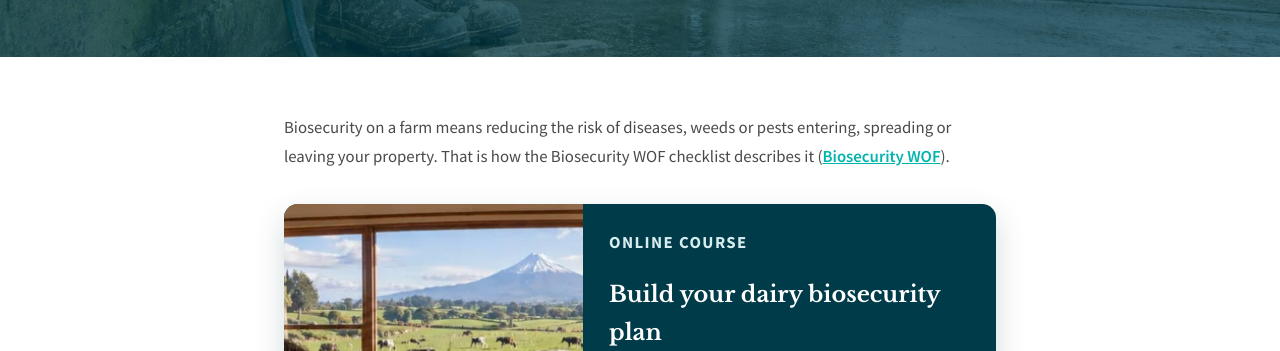
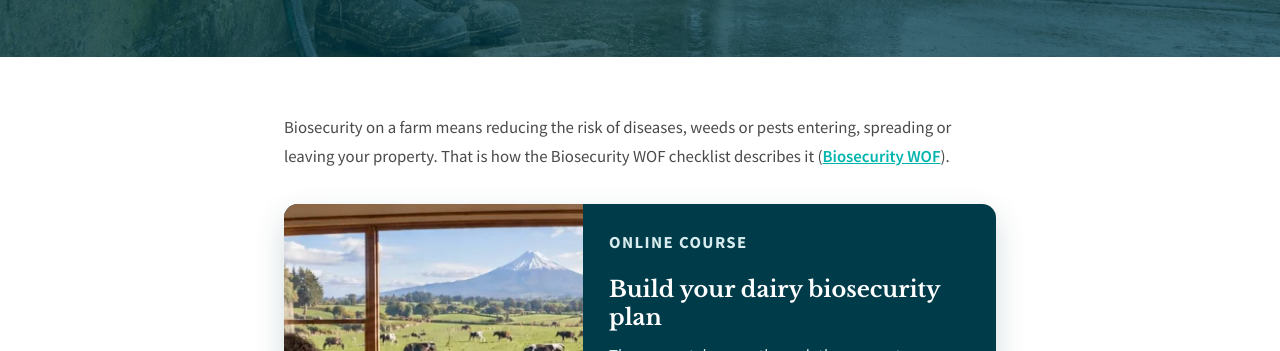
Before and after one commit to GordonFindlay101/biosecuritytraining-nz, a plain HTML site: page articles/how-to-write-a-dairy-farm-biosecurity-plan-nz.html in a window 1280 px wide. Shown: the part 449-800 px from the top of the page. Drawn offline with nearby package versions, Linux system fonts and the light colour scheme.

Commit message:
Footer Free Courses link goes to the free courses page; dairy promo heading below the first H2
Co-Authored-By: Claude Opus 5.5 <noreply@anthropic.com>
Claude-Session: https://claude.ai/code/session_013zLpoeVqgShgn2h8t9TazC

```diff
--- a/articles/how-to-write-a-dairy-farm-biosecurity-plan-nz.html
+++ b/articles/how-to-write-a-dairy-farm-biosecurity-plan-nz.html
@@ -165,7 +165,7 @@
       <img src="/images/dairy-plan-course-kitchen.webp" alt="A dairy farmer at the kitchen table working on a laptop beside a printed farm map" width="1200" height="450" loading="lazy">
       <div class="bt-promo-in">
         <p class="bt-promo-tag">Online course</p>
-        <h3>Build your dairy biosecurity plan</h3>
+        <p class="bt-promo-h">Build your dairy biosecurity plan</p>
         <p>The course takes you through the seven steps below for your own farm, one page at a time, and emails you the finished plan as a PDF. Four weeks later you come back, log what you actually saw, and that becomes version 2.</p>
         <div class="bt-promo-btns"><a class="bt-btn" href="https://learn.capabilitysolutions.co.nz/buy/dairy-biosecurity-plan">Buy the plan, $150 + GST</a><a class="bt-btn bt-btn-ghost" href="https://capabilitysolutions.co.nz/dairy-biosecurity-plan.html">See the course</a></div>
       </div>
@@ -254,7 +254,7 @@ figcaption a:hover{color:#003B49}
 .bt-promo img{width:100%;height:100%;object-fit:cover;display:block;min-height:220px}
 .bt-promo-in{padding:24px 26px}
 .bt-promo-tag{font-size:12px;font-weight:700;letter-spacing:1.4px;text-transform:uppercase;color:#7fe0d9;margin:0 0 6px}
-.bt-promo h3{color:#fff;margin:0 0 10px;font-size:1.4rem}
+.bt-promo .bt-promo-h{color:#fff;margin:0 0 10px;font-size:1.4rem;font-family:"Libre Baskerville",Georgia,serif;font-weight:700;line-height:1.25}
 .bt-promo p{color:#d7ecee}
 .bt-promo-btns{display:flex;flex-wrap:wrap;gap:10px;margin-top:16px}
 .bt-btn{display:inline-block;background:#00B5AD;color:#fff !important;font-weight:700;text-decoration:none;padding:12px 20px;border-radius:10px;transition:transform .15s,background .15s}
@@ -313,7 +313,7 @@ figcaption a:hover{color:#003B49}
         <a href="/">Home</a>
         <a href="https://biosecuritytraining.nz/articles/nz-biosecurity-what-every-business-needs-to-know.html">For Businesses</a>
         <a href="https://biosecuritytraining.nz/articles/what-is-the-biosecurity-business-pledge.html">Business Pledge</a>
-        <a href="https://capabilitysolutions.co.nz/" target="_blank" rel="noopener">Free Courses</a>
+        <a href="https://capabilitysolutions.co.nz/free-pre-employment-bundle.html" target="_blank" rel="noopener">Free Courses</a>
       </div>
       <p>&copy; 2026 Biosecurity Training NZ.</p>
     </div>
```
Also changed, not shown: articles/forklift-safety-awareness-warehouse-teams-nz.html (+1 -1 lines), articles/nz-biosecurity-what-every-business-needs-to-know.html (+1 -1 lines), articles/qconz-ap-biosecurity-training-course.html (+1 -1 lines), articles/site-access-management-for-transitional-facilities-sitekey.html (+1 -1 lines), articles/what-is-an-accredited-person-ap-new-zealand.html (+1 -1 lines), articles/what-is-the-biosecurity-business-pledge.html (+1 -1 lines), articles/which-biosecurity-training-do-you-need.html (+1 -1 lines).
